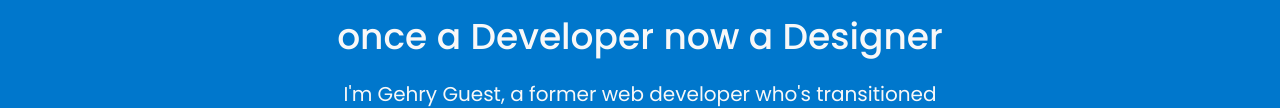
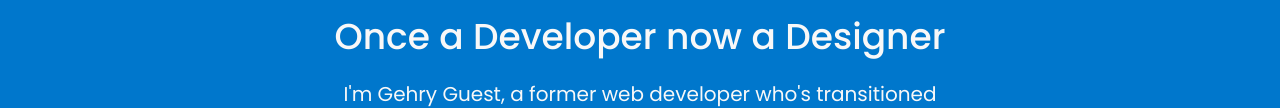
Before and after one commit to GuestG/GehryGuest.com, a website: page index.html in a window 1280 px wide. Shown: the part 435-543 px from the top of the page. Drawn offline with nearby package versions, Linux system fonts and the light colour scheme.

Commit message:
updated hero

```diff
--- a/index.html
+++ b/index.html
@@ -105,7 +105,7 @@ add more to stakeholder interviews section for techinterviews.io
                 <div class="part part-2"><span>&#123; &#125;</span></div>
                 <div class="part part-3"></div>
               </div>
-              <h1 id="modernWrap_h1">once a Developer now a Designer</h1>
+              <h1 id="modernWrap_h1">Once a Developer now a Designer</h1>
               <p id="modernWrap_p">I'm Gehry Guest, a former web developer who's transitioned into the dynamic world of user experience.</p>
             </div>
           </section>
```
